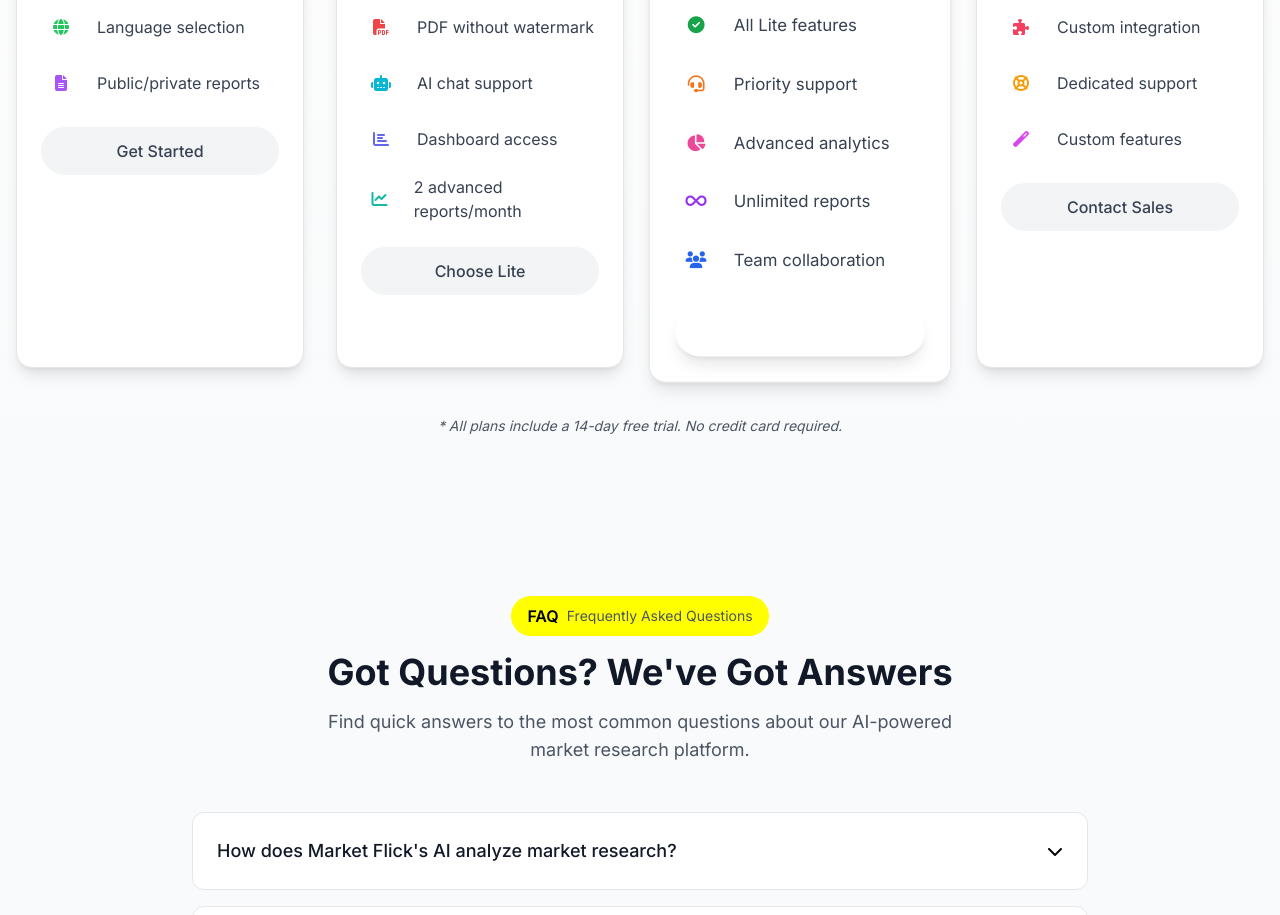
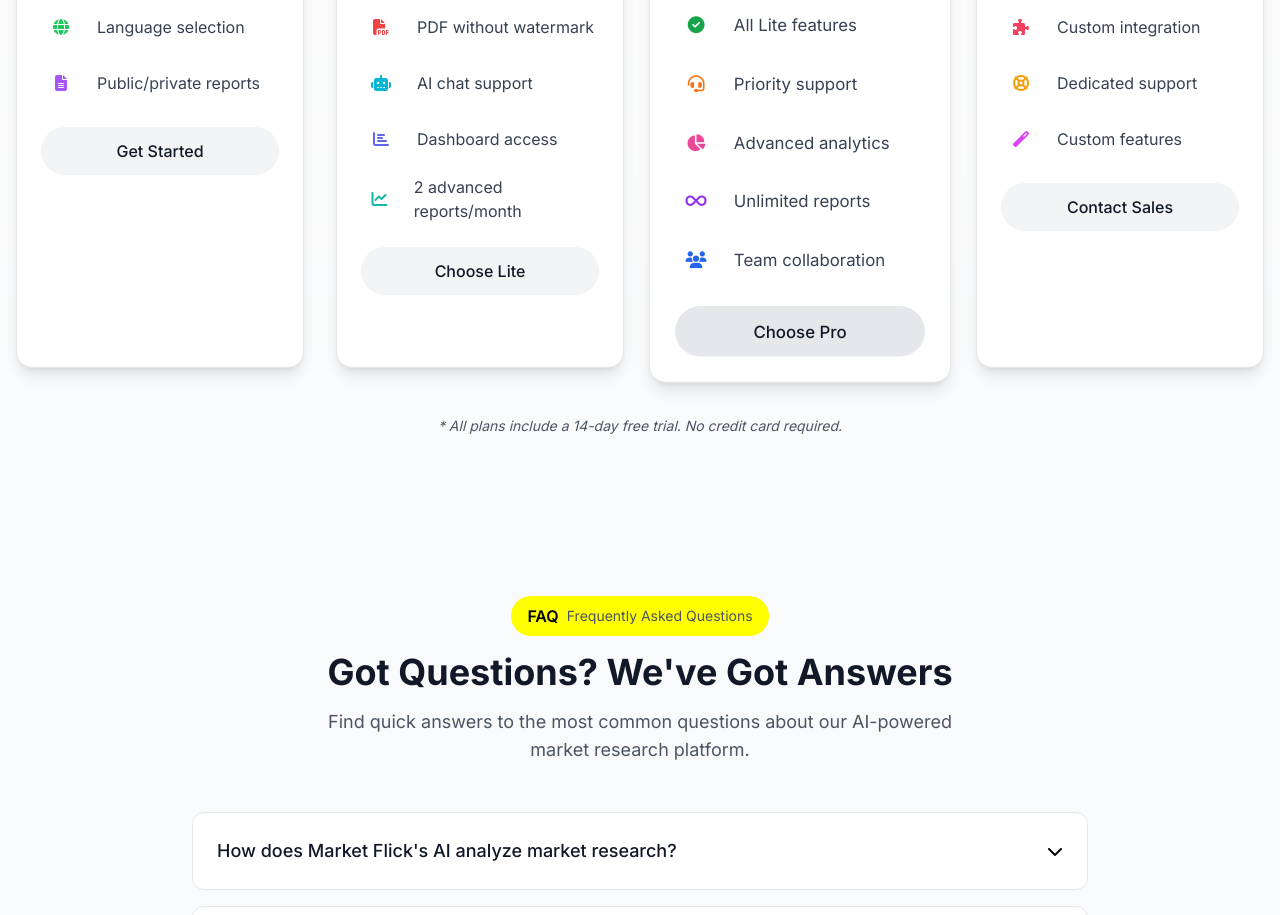
Before and after one commit to Souravsuvro/market-flick-landing, a React (Create React App) app: page / in a window 1280 px wide. Shown: the part 3000-3915 px from the top of the page. Built offline with nearby package versions, Linux system fonts and the light colour scheme.

Commit message:
Change Pro Plan button background to gray in Pricing section

```diff
--- a/src/components/Pricing.tsx
+++ b/src/components/Pricing.tsx
@@ -284,9 +284,9 @@
                 <button
                   aria-label={`Select ${plan.name} Plan`}
                   className={`
-                    w-full py-3 rounded-full font-medium transition-all duration-300
+                    w-full py-3 rounded-full text-gray-900 font-medium transition-all duration-300
                     ${plan.highlight
-                      ? 'bg-custom text-white hover:bg-custom/90 shadow-lg'
+                      ? 'bg-gray-200 text-gray-900 hover:bg-gray-300'
                       : 'bg-gray-100 text-gray-700 hover:bg-gray-200'
                     }
                   `}
```
